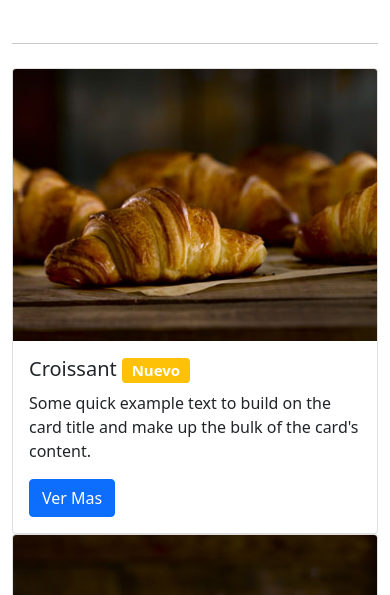
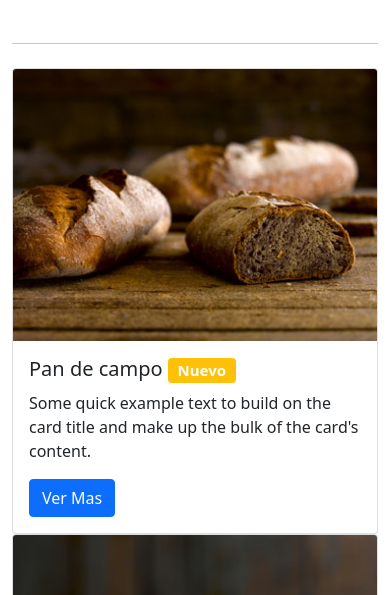
Before and after one commit to NicooDM/PanaderiaCocu, a plain HTML site: page pages/productos.html in a window 390 px wide. Shown: the part 249-844 px from the top of the page. Drawn offline with Linux system fonts and the light colour scheme.

Commit message:
ocultamos una columna en dispositivos pequeños

```diff
--- a/pages/productos.html
+++ b/pages/productos.html
@@ -72,7 +72,7 @@
         <h1 class="display-1 text-center my-5">Galeria de Productos</h1>
         <hr />
         <article class="my-4 row">
-          <div class="col-sm-12 col-md-4 col-lg-3">
+          <div class="col-sm-12 col-md-4 col-lg-3 d-none d-sm-none d-md-block">
             <div class="card">
               <img
                 src="../IMG/productos/Croissant_00018_portfolio1.jpg"
```
